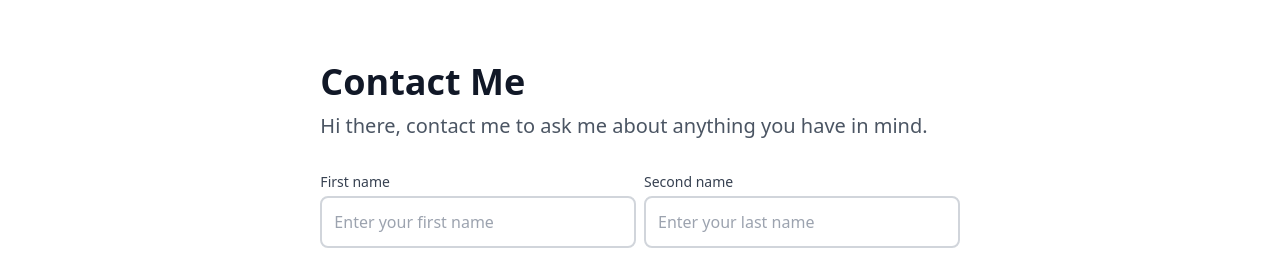
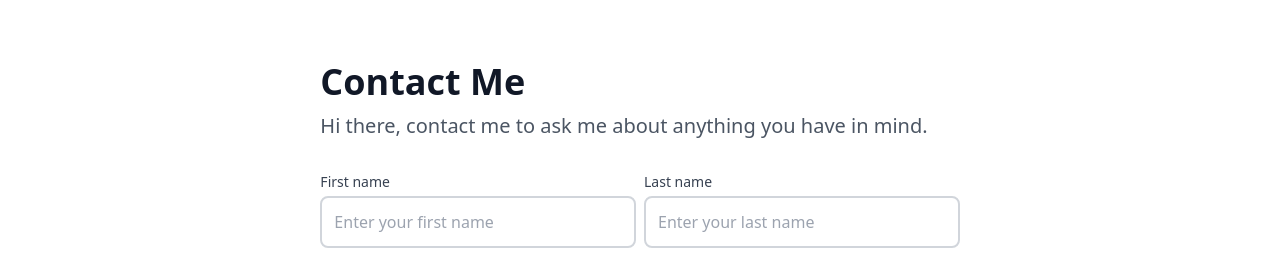
Before and after one commit to fizy500/hngi-9, a React (Create React App) app: page /contact in a window 1280 px wide. Shown: the top 262 px of the page. Built offline with nearby package versions, Linux system fonts and the light colour scheme.

Commit message:
Style:Correction on last name input.

```diff
--- a/src/Pages/Contact.jsx
+++ b/src/Pages/Contact.jsx
@@ -34,7 +34,7 @@ export default function Contact() {
                 htmlFor="last_name"
                 className=" text-sm font-medium text-gray-700 mb-0"
               >
-                Second name
+                Last name
               </label>
               <input
                 type="text"
```
